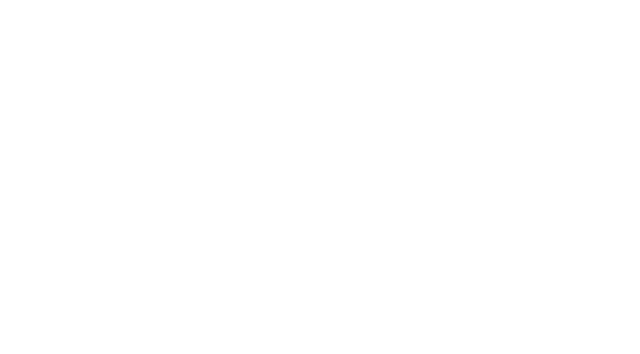
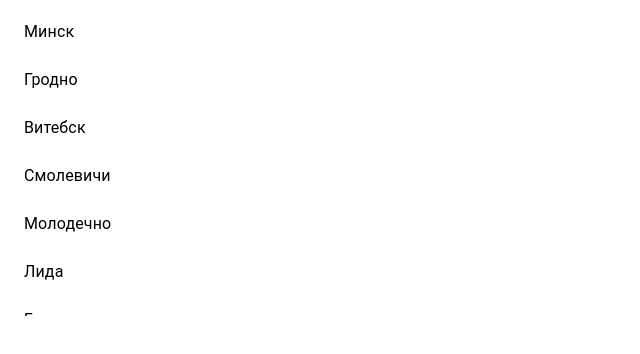
Before and after one commit to brAnna2000/Current-Weather, a React (Create React App) app: page / in a window 1280 px wide. Shown: the top 354 px of the page, without its empty margins (0-640 px from the left). Built offline with nearby package versions, Linux system fonts and the light colour scheme.

Commit message:
Implementing list of favorites cities

```diff
--- a/src/App.tsx
+++ b/src/App.tsx
@@ -1,8 +1,15 @@
 import React from 'react';
 import './App.css';
-
-function App() {
-    return <div className="App" />;
+import './Components/FavoriteCitiesList/index'
+import FavoriteCitiesList from './Components/FavoriteCitiesList/index';
+interface AppProps {
+    citiesList: string[],
 }
-
-export default App;
+function App({citiesList = ['Минск','Гродно','Витебск','Смолевичи','Молодечно','Лида','Барановичи','Борисов']}:AppProps) {
+    return (
+    <div className="App">
+        <FavoriteCitiesList {...citiesList}/>
+    </div>
+    );
+}
+export default (App)
--- /dev/null
+++ b/src/Components/FavoriteCitiesList/index.tsx
@@ -0,0 +1,31 @@
+import React from 'react';
+import List from '@mui/material/List';
+import ListItem from '@mui/material/ListItem';
+import ListItemText from '@mui/material/ListItemText';
+import './style.css';
+
+export default function FavoriteCitiesList(citiesList:string[]) {
+  const favoriteCities = citiesList;
+  return (
+    <List
+      sx={{
+        width: '100%',
+        maxWidth: 360,
+        bgcolor: 'background.paper',
+        position: 'relative',
+        overflow: 'auto',
+        maxHeight: 300,
+        '& ul': { padding: 0 },
+      }}
+      subheader={<li />}
+    >
+    <ul>
+      {Object.values(favoriteCities).map((item) => (
+        <ListItem key={`item-${item}`}>
+          <ListItemText primary={`${item}`} />
+        </ListItem>
+      ))}
+    </ul>
+    </List>
+  );
+}
--- /dev/null
+++ b/src/Components/FavoriteCitiesList/style.css
@@ -0,0 +1,6 @@
+.favoriteCitiesList{
+    padding: 30px 0 0 20px;
+    width: 200px;
+    height: 300px;
+    border: 1px solid black;
+}
```
